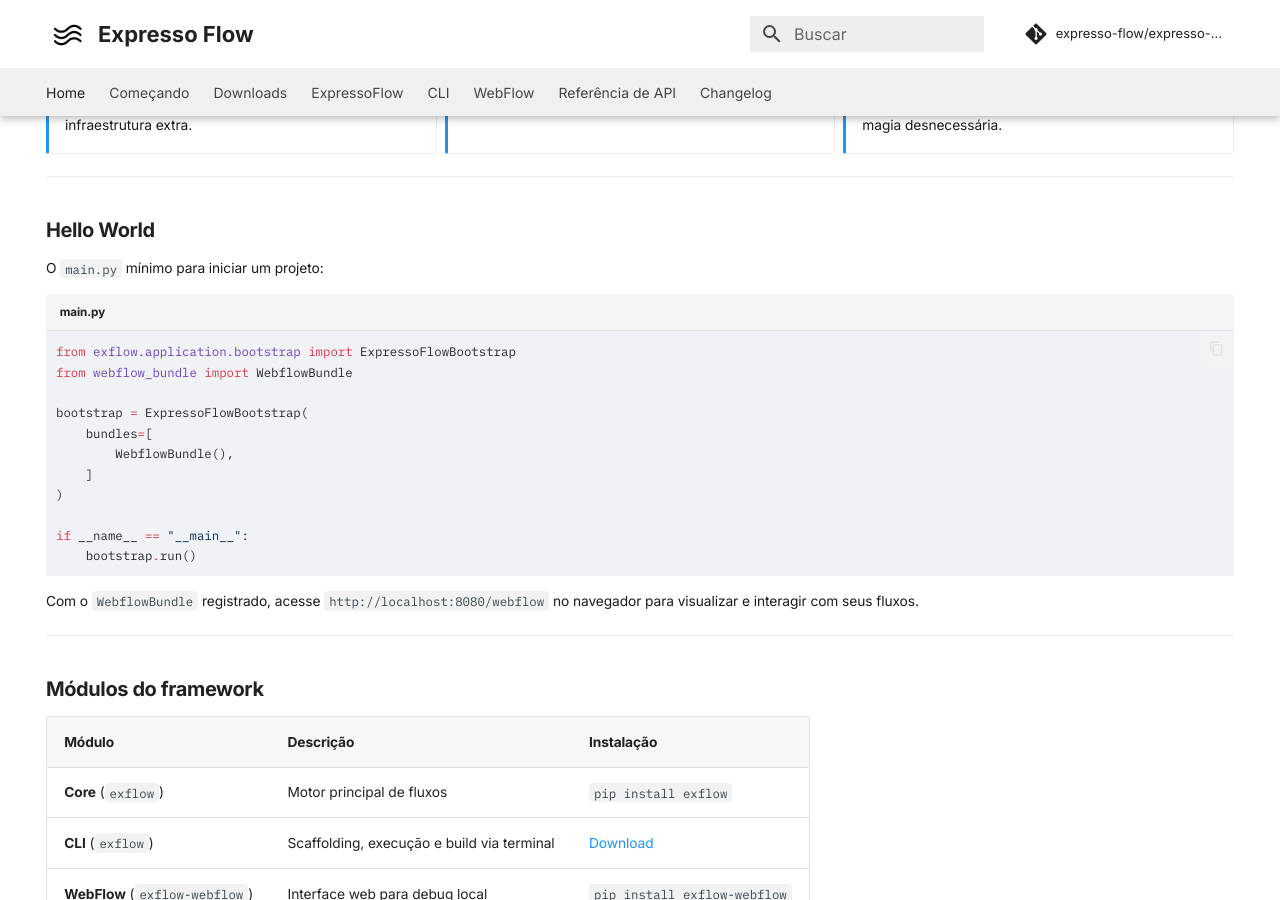
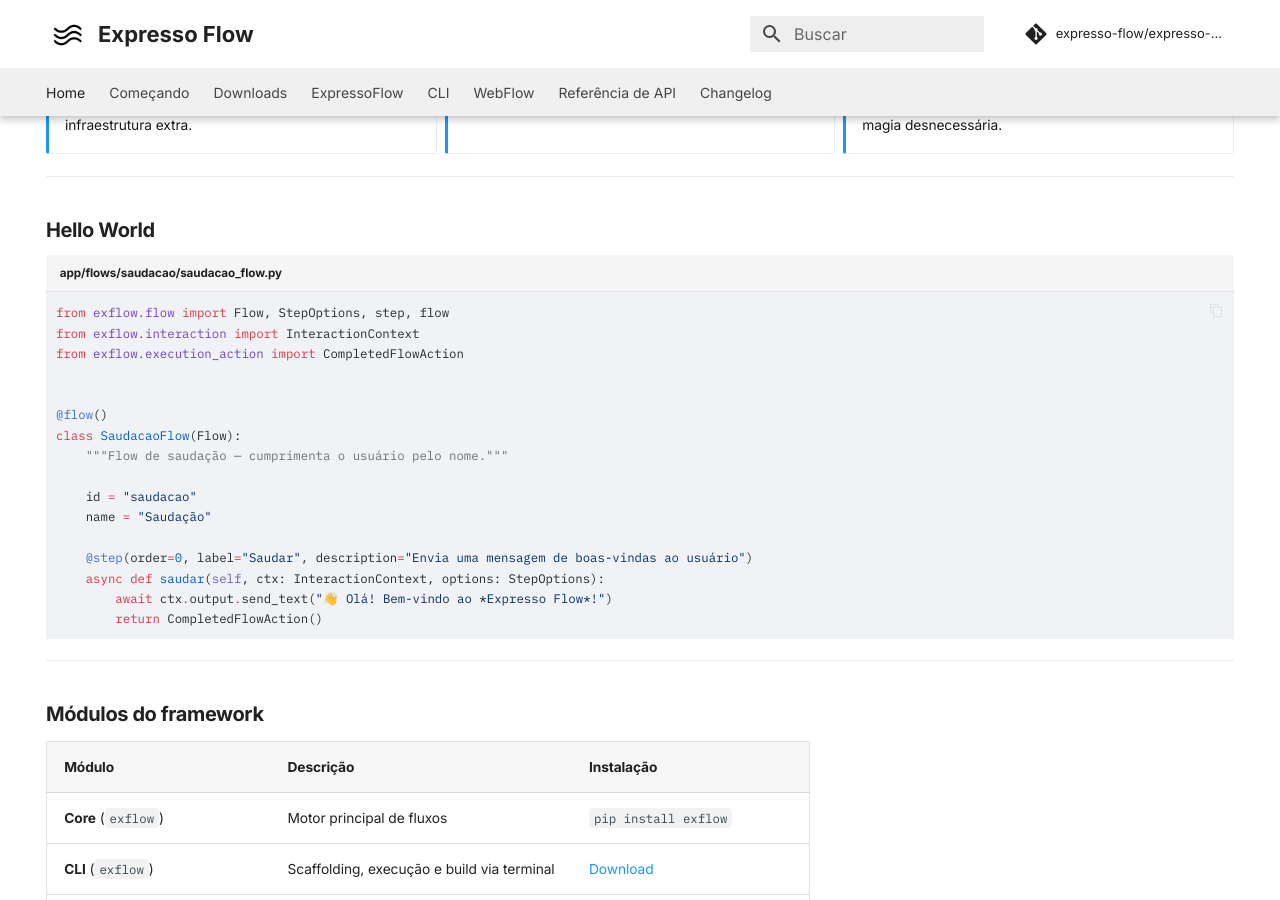
Before and after one commit to goiascode/expresso-flow-doc, an MkDocs documentation site: the page built from docs/index.md, in a window 1280 px wide and 900 px high, scrolled down 977 px. Built offline with MkDocs 1.6.1 and Material for MkDocs 9.7.7, drawn with Linux system fonts in a browser that asks for light colours; comment, search, counter and statistics services are not loaded; the version menu is left out.

Commit message:
Update documentation: enhance Hello World section with a complete example of the SaudacaoFlow, including flow definition and step implementation

````diff
--- a/docs/index.md
+++ b/docs/index.md
@@ -84,23 +84,24 @@ hide:
 
 ## Hello World
 
-O `main.py` mínimo para iniciar um projeto:
+```python title="app/flows/saudacao/saudacao_flow.py"
+from exflow.flow import Flow, StepOptions, step, flow
+from exflow.interaction import InteractionContext
+from exflow.execution_action import CompletedFlowAction
 
-```python title="main.py"
-from exflow.application.bootstrap import ExpressoFlowBootstrap
-from webflow_bundle import WebflowBundle
 
-bootstrap = ExpressoFlowBootstrap(
-    bundles=[
-        WebflowBundle(),
-    ]
-)
+@flow()
+class SaudacaoFlow(Flow):
+    """Flow de saudação — cumprimenta o usuário pelo nome."""
 
-if __name__ == "__main__":
-    bootstrap.run()
+    id = "saudacao"
+    name = "Saudação"
+
+    @step(order=0, label="Saudar", description="Envia uma mensagem de boas-vindas ao usuário")
+    async def saudar(self, ctx: InteractionContext, options: StepOptions):
+        await ctx.output.send_text("👋 Olá! Bem-vindo ao *Expresso Flow*!")
+        return CompletedFlowAction()
 ```
-
-Com o `WebflowBundle` registrado, acesse `http://localhost:8080/webflow` no navegador para visualizar e interagir com seus fluxos.
 
 ---
 
````
